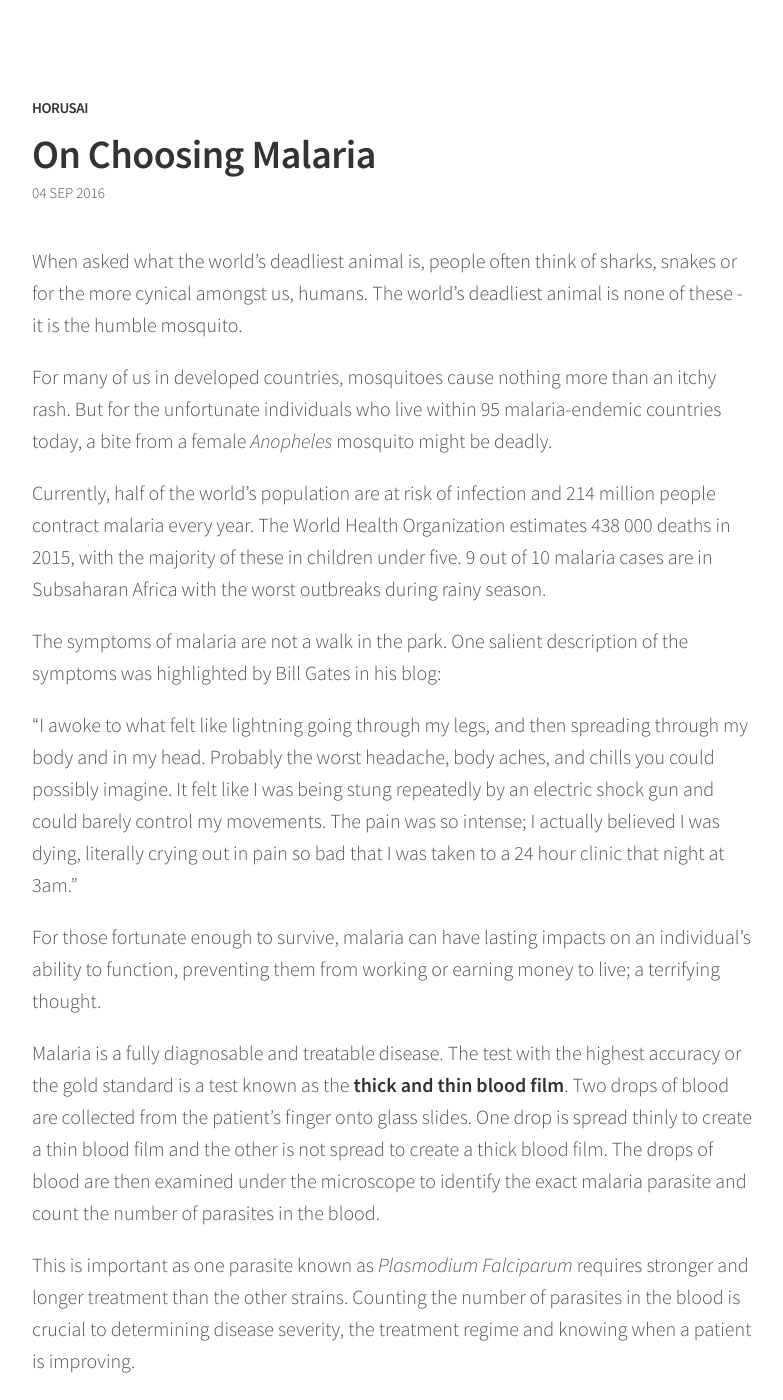
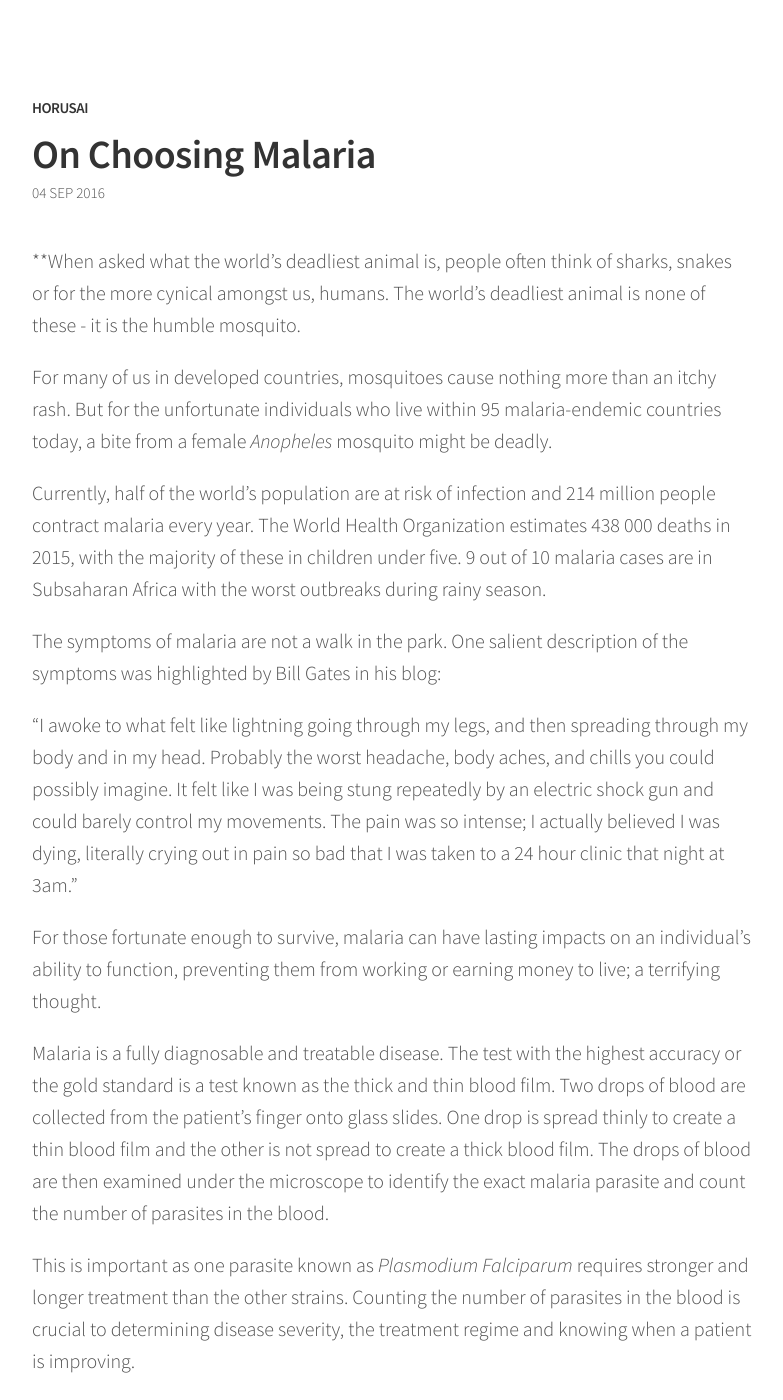
Before and after one commit to HorusAI/horusai.github.io, a Jekyll site: the page built from _posts/2016-09-04-malaria.md, in a window 1280 px wide and 1400 px high. Shown: the whole window, without its empty margins (248-1031 px from the left). Built offline with Jekyll 4.4.1, drawn with Linux system fonts in a browser that asks for light colours; some of the changed text lies outside the part shown.

Commit message:
Add existing files

```diff
--- a/_posts/2016-09-04-malaria.md
+++ b/_posts/2016-09-04-malaria.md
@@ -9,7 +9,7 @@
 author:       "KCao"
 ---
 
-When asked what the world's deadliest animal is, people often think of sharks, snakes or for the more cynical amongst us, humans. The world's deadliest animal is none of these - it is the humble mosquito.
+**When asked what the world's deadliest animal is, people often think of sharks, snakes or for the more cynical amongst us, humans. The world's deadliest animal is none of these - it is the humble mosquito.
 
 For many of us in developed countries, mosquitoes cause nothing more than an itchy rash. But for the unfortunate individuals who live within 95 malaria-endemic countries today, a bite from a female _Anopheles_ mosquito might be deadly.
 
@@ -21,7 +21,7 @@
 
 For those fortunate enough to survive, malaria can have lasting impacts on an individual's ability to function, preventing them from working or earning money to live; a terrifying thought.
 
-Malaria is a fully diagnosable and treatable disease. The test with the highest accuracy or the gold standard is a test known as the **thick and thin blood film**. Two drops of blood are collected from the patient's finger onto glass slides. One drop is spread thinly to create a thin blood film and the other is not spread to create a thick blood film. The drops of blood are then examined under the microscope to identify the exact malaria parasite and count the number of parasites in the blood.
+Malaria is a fully diagnosable and treatable disease. The test with the highest accuracy or the gold standard is a test known as the thick and thin blood film. Two drops of blood are collected from the patient's finger onto glass slides. One drop is spread thinly to create a thin blood film and the other is not spread to create a thick blood film. The drops of blood are then examined under the microscope to identify the exact malaria parasite and count the number of parasites in the blood.
 
 This is important as one parasite known as _Plasmodium Falciparum_ requires stronger and longer treatment than the other strains. Counting the number of parasites in the blood is crucial to determining disease severity, the treatment regime and knowing when a patient is improving.
 
@@ -41,4 +41,4 @@
 
 The solution we develop will be field-tested, and clinically validated with expert diagnosis. Our research will be published in peer-reviewed medical journals once sufficient data has been collected. We will be working closely with field partners from a number of countries (both African and non-African) and our experiences will be documented on this website. Our depersonalised surveillance data will be shared with any interested parties, such as United Nations bodies, public health organizations and teaching institutions. Our platform will provide a foundation to automate other diseases requiring microscopic diagnosis.
 
-We hope to change the medical field in developing countries with technology in a socially conscious, economically viable and significantly impactful way.
+We hope to change the medical field in developing countries with technology in a socially conscious, economically viable and significantly impactful way.**
```
